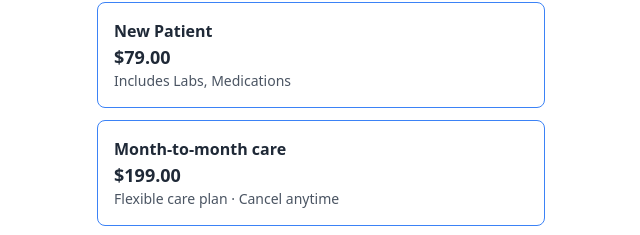
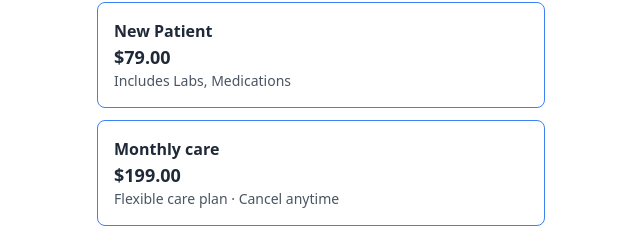
Before and after one commit to RVA2025/trt-landing, a plain HTML site: page index.html in a window 1280 px wide. Shown: the part 82-317 px from the top of the page, 319-959 px from the left. Drawn offline with nearby package versions, Linux system fonts and the light colour scheme.

Commit message:
Update index.html

```diff
--- a/index.html
+++ b/index.html
@@ -44,7 +44,7 @@
     <div class="border border-blue-500 rounded-lg p-4 mb-3">
       <div class="flex justify-between">
         <div>
-          <p class="font-bold">Month-to-month care</p>
+          <p class="font-bold">Monthly care</p>
           <p class="text-lg font-bold text-left">$199.00</p>
           <p class="text-sm text-gray-600">Flexible care plan · Cancel anytime</p>
 
```
